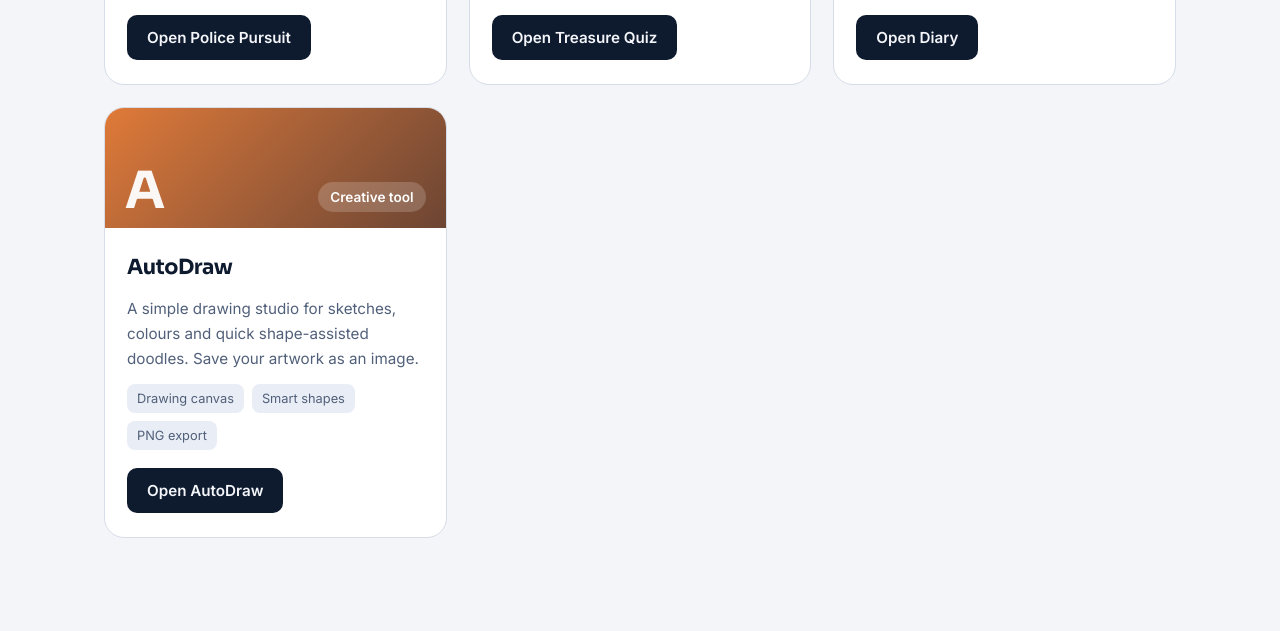
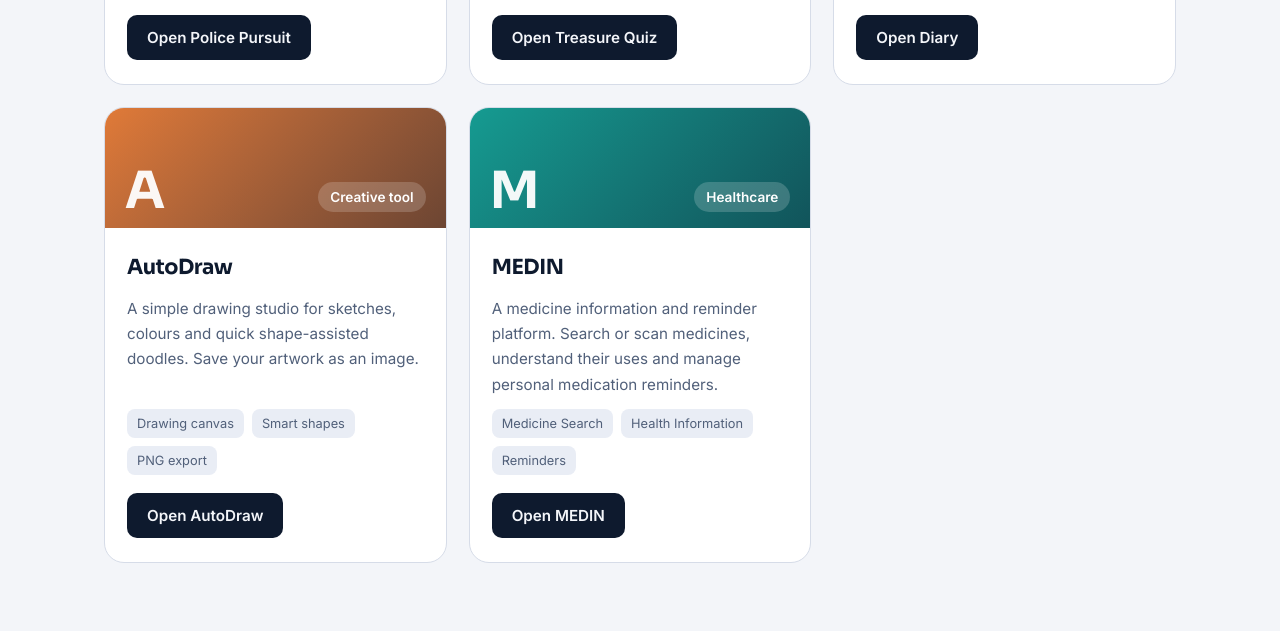
Before and after one commit to arnawchoudhary/games, a plain HTML site: page index.html in a window 1280 px wide. Shown: the part 1777-2408 px from the top of the page. Drawn offline with Linux system fonts and the light colour scheme.

Commit message:
Add MEDIN project card to index.html
Added a new project card for MEDIN, a healthcare platform.

```diff
--- a/index.html
+++ b/index.html
@@ -25,7 +25,6 @@ body{font-family:var(--body);background:var(--bg);color:var(--text);line-height:
 a{color:inherit;text-decoration:none}
 :focus-visible{outline:3px solid var(--accent);outline-offset:3px;border-radius:6px}
 .wrap{max-width:1120px;margin:0 auto;padding:0 24px}
-/* Header */
 header{position:sticky;top:0;z-index:20;background:color-mix(in srgb,var(--bg) 88%,transparent);backdrop-filter:blur(12px);border-bottom:1px solid var(--line)}
 .bar{display:flex;align-items:center;justify-content:space-between;height:68px;gap:16px}
 .brand{display:flex;align-items:center;gap:12px}
@@ -42,7 +41,6 @@ nav a:hover{background:var(--surface2);color:var(--text)}
 .sun{display:none}
 :root[data-theme="dark"] .sun{display:block}
 :root[data-theme="dark"] .moon{display:none}
-/* Hero */
 .hero{padding:88px 0 72px;display:grid;grid-template-columns:1.15fr .85fr;gap:56px;align-items:center}
 .hero h1{font-family:var(--display);font-size:clamp(2.4rem,5.2vw,4rem);line-height:1.04;letter-spacing:-.035em;font-weight:800;max-width:14ch}
 .hero p{margin-top:22px;color:var(--muted);font-size:1.1rem;max-width:52ch}
@@ -58,11 +56,9 @@ nav a:hover{background:var(--surface2);color:var(--text)}
 .stats div{background:var(--surface);padding:22px 24px}
 .stats b{display:block;font-family:var(--display);font-size:1.6rem;letter-spacing:-.02em}
 .stats span{color:var(--muted);font-size:.9rem}
-/* Sections */
 section{padding-bottom:96px}
 h2{font-family:var(--display);font-size:clamp(1.7rem,3.4vw,2.4rem);letter-spacing:-.03em;line-height:1.15}
 .lead{color:var(--muted);margin-top:12px;max-width:60ch}
-/* Project cards */
 .grid{display:grid;grid-template-columns:repeat(auto-fill,minmax(320px,1fr));gap:22px;margin-top:36px}
 .card{background:var(--surface);border:1px solid var(--line);border-radius:20px;overflow:hidden;display:flex;flex-direction:column;transition:transform .2s,box-shadow .2s,border-color .2s}
 .card:hover{transform:translateY(-4px);box-shadow:var(--shadow);border-color:var(--c)}
@@ -76,7 +72,6 @@ h2{font-family:var(--display);font-size:clamp(1.7rem,3.4vw,2.4rem);letter-spacin
 .tags span{font-size:.8rem;padding:4px 10px;border-radius:8px;background:var(--surface2);color:var(--muted)}
 .play{align-self:flex-start;margin-top:6px;padding:10px 20px;border-radius:10px;background:var(--text);color:var(--bg);font-weight:600;font-size:.95rem}
 .card:hover .play{background:var(--c);color:#fff}
-/* About */
 .about{display:grid;grid-template-columns:.8fr 1.2fr;gap:48px;align-items:start}
 .id{background:var(--surface);border:1px solid var(--line);border-radius:20px;padding:28px}
 .avatar{width:104px;height:104px;border-radius:24px;background:var(--surface2);display:block;object-fit:cover;object-position:center center;border:3px solid var(--surface);box-shadow:0 4px 14px rgba(14,26,46,.12)}
@@ -218,6 +213,18 @@ footer .brand b{font-size:1rem;color:var(--text)}
             <a class="play" href="autodraw.html">Open AutoDraw</a>
           </div>
         </article>
+
+        <!-- NEW PROJECT: MEDIN -->
+        <article class="card" style="--c:#159B91">
+          <div class="art"><b>M</b><span>Healthcare</span></div>
+          <div class="body">
+            <h3>MEDIN</h3>
+            <p>A medicine information and reminder platform. Search or scan medicines, understand their uses and manage personal medication reminders.</p>
+            <div class="tags"><span>Medicine Search</span><span>Health Information</span><span>Reminders</span></div>
+            <a class="play" href="medin.html">Open MEDIN</a>
+          </div>
+        </article>
+
       </div>
     </section>
     <section id="about" class="about">
```
